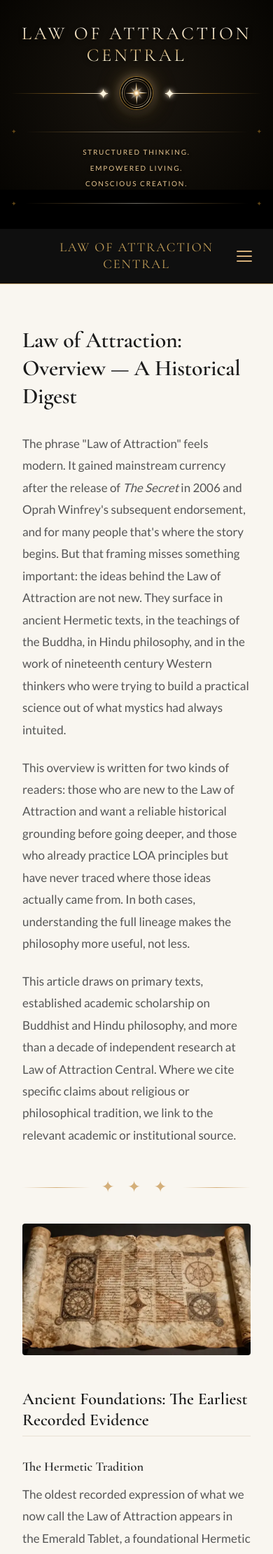
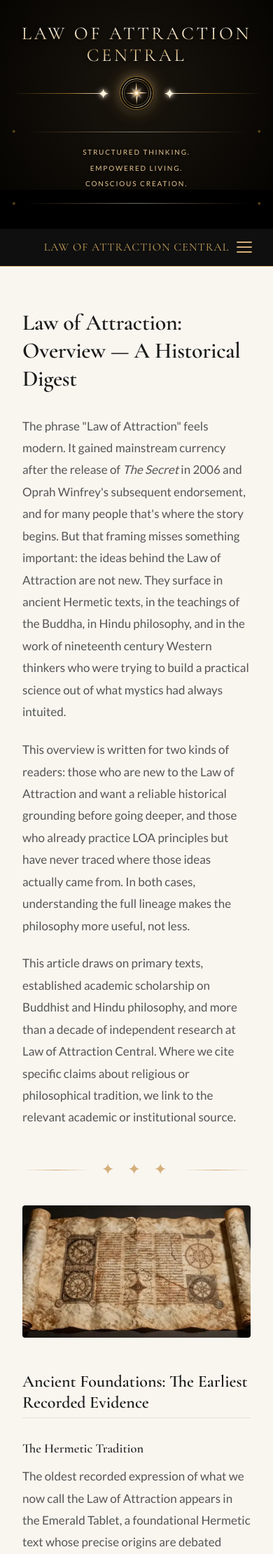
Before and after one commit to LOAC-Central/loacentral, a Jekyll site: the page built from index.html, in a window 390 px wide. Shown: the top 2220 px of the page at 70% size. Built offline with Jekyll 4.4.1, drawn with Linux system fonts in a browser that asks for light colours.

Commit message:
Update header.html

```diff
--- a/_includes/header.html
+++ b/_includes/header.html
@@ -554,18 +554,18 @@
         padding: 15px 60px 15px 60px !important;
     }
 
-    /* 2. Dynamically center the brand title and handle text wrapping gracefully */
+ /* 2. Dynamically center the brand title and handle text wrapping gracefully */
     .nav-brand {
         display: block !important;
-        text-align: center !important; /* Force text to stay in the middle */
-        font-size: 1.15rem !important;
-        line-height: 1.3 !important;
-        white-space: normal !important; /* Lets "CENTRAL" wrap smoothly to line two on small screens */
+        text-align: center !important;
+        font-size: 1.0rem !important; /* Scaled down for a more elegant, premium feel */
+        line-height: 1.4 !important;
+        letter-spacing: 1px !important; /* Adds a touch of luxury breathing room between letters */
+        white-space: normal !important;
         color: #c5a059 !important;
         margin: 0 auto !important;
         width: 100% !important;
     }
-
     /* 3. Keep the hamburger locked to its right wall pocket */
     .nav-toggle-label {
         position: absolute !important;
```
